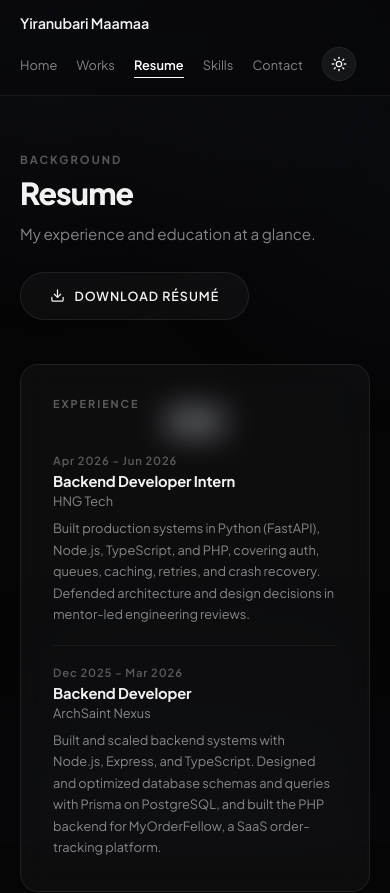
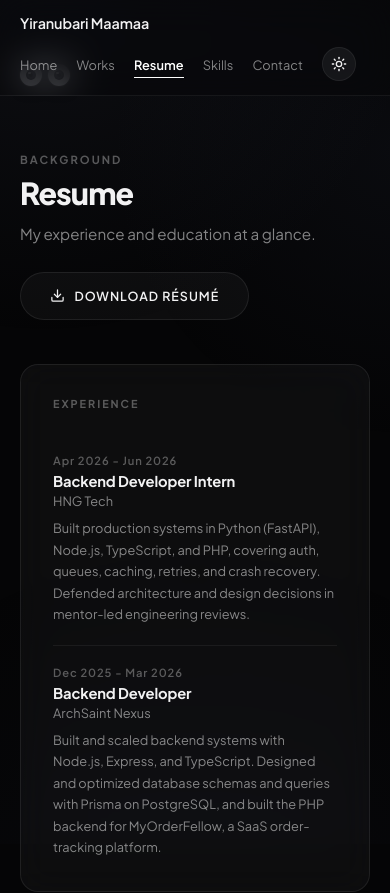
Before and after one commit to Yiranubari/portfolio-1, a Next.js app: page /resume in a window 390 px wide. Shown: the top 893 px of the page. Built offline with nearby package versions, Linux system fonts and the light colour scheme.

Commit message:
feat(eye): add cursor-following eyes pinned to the top-left

```diff
--- a/app/components/Eye.js
+++ b/app/components/Eye.js
@@ -1,11 +1,26 @@
 "use client";
 
-import React, { useEffect, useRef } from "react";
+import React, { useEffect, useRef, useState } from "react";
+import { usePathname } from "next/navigation";
 import styles from "./Eye.module.css";
 
 export default function Eye() {
+  const pathname = usePathname();
+  const isHome = pathname === "/";
+  const [shown, setShown] = useState(!isHome);
   const leftRef = useRef(null);
   const rightRef = useRef(null);
+
+  useEffect(() => {
+    if (!isHome) {
+      setShown(true);
+      return;
+    }
+    setShown(false);
+    const onReveal = () => setShown(true);
+    window.addEventListener("hero-revealed", onReveal);
+    return () => window.removeEventListener("hero-revealed", onReveal);
+  }, [isHome]);
 
   useEffect(() => {
     const reduce = window.matchMedia("(prefers-reduced-motion: reduce)");
@@ -13,16 +28,14 @@ export default function Eye() {
 
     let frame = 0;
 
-    const aim = (ball) => {
+    const aim = (ball, e) => {
       const iris = ball.firstChild;
       const r = ball.getBoundingClientRect();
       const cx = r.left + r.width / 2;
       const cy = r.top + r.height / 2;
-      return (e) => {
-        const angle = Math.atan2(e.clientY - cy, e.clientX - cx);
-        const max = r.width * 0.16;
-        iris.style.transform = `translate(${Math.cos(angle) * max}px, ${Math.sin(angle) * max}px)`;
-      };
+      const angle = Math.atan2(e.clientY - cy, e.clientX - cx);
+      const max = r.width * 0.16;
+      iris.style.transform = `translate(${Math.cos(angle) * max}px, ${Math.sin(angle) * max}px)`;
     };
 
     const onMove = (e) => {
@@ -31,8 +44,8 @@ export default function Eye() {
         frame = 0;
         const left = leftRef.current;
         const right = rightRef.current;
-        if (left) aim(left)(e);
-        if (right) aim(right)(e);
+        if (left) aim(left, e);
+        if (right) aim(right, e);
       });
     };
 
@@ -44,7 +57,10 @@ export default function Eye() {
   }, []);
 
   return (
-    <div className={styles.eyes} aria-hidden="true">
+    <div
+      className={`${styles.eyes} ${shown ? styles.show : styles.pre}`}
+      aria-hidden="true"
+    >
       <span className={styles.ball} ref={leftRef}>
         <span className={styles.iris}>
           <span className={styles.pupil} />
--- a/app/components/Eye.module.css
+++ b/app/components/Eye.module.css
@@ -1,12 +1,49 @@
 .eyes {
-  position: absolute;
-  top: 50%;
-  left: 50%;
-  transform: translate(-50%, -50%);
+  position: fixed;
+  top: 78px;
+  left: max(2.5rem, calc(50vw - 590px + 2.5rem));
+  z-index: 40;
   display: flex;
   align-items: center;
   gap: 6px;
   pointer-events: none;
+}
+
+.pre {
+  opacity: 0;
+  transform: translateY(-8px);
+}
+
+.show {
+  animation: eyes-in 0.7s var(--ease) forwards;
+}
+
+@keyframes eyes-in {
+  from {
+    opacity: 0;
+    transform: translateY(-8px);
+  }
+  to {
+    opacity: 1;
+    transform: translateY(0);
+  }
+}
+
+@media (max-width: 700px) {
+  .eyes {
+    top: 64px;
+    left: 1.25rem;
+  }
+}
+
+@media (prefers-reduced-motion: reduce) {
+  .pre {
+    opacity: 1;
+    transform: none;
+  }
+  .show {
+    animation: none;
+  }
 }
 
 .ball {
```
